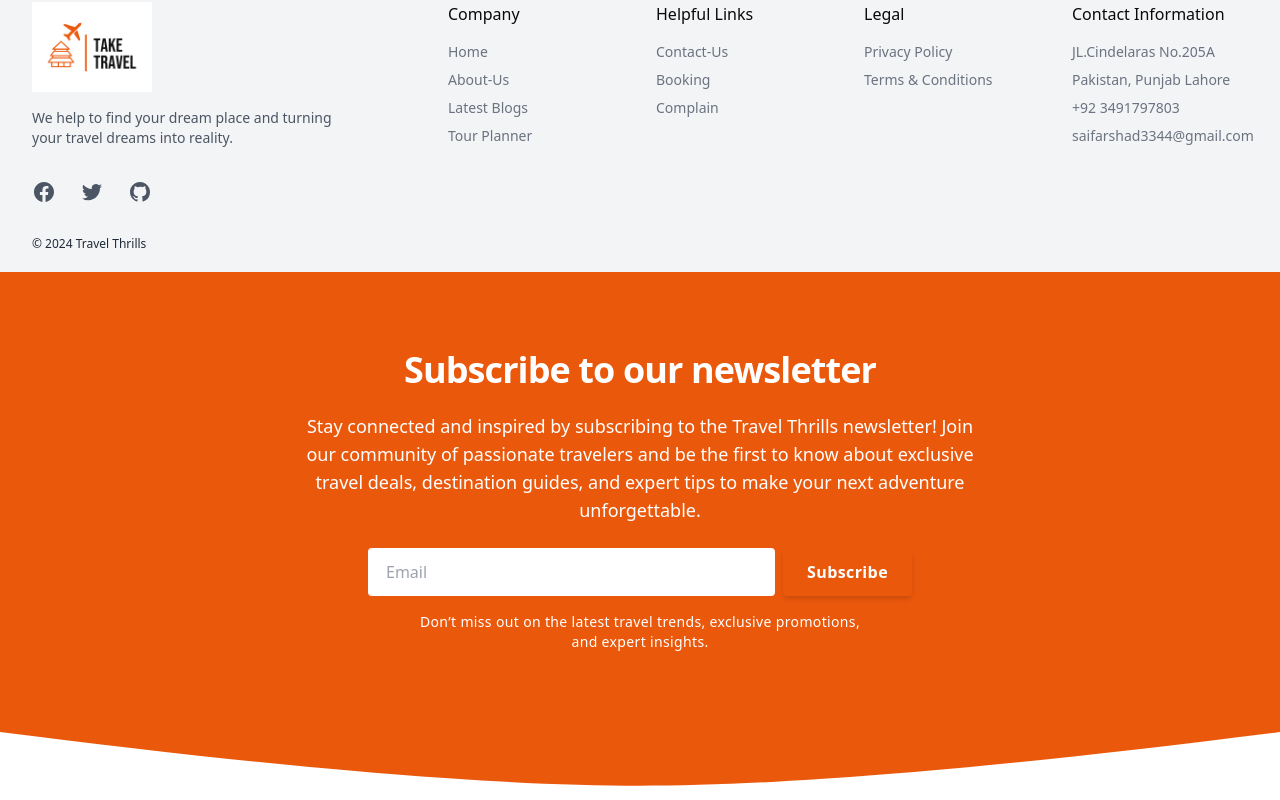
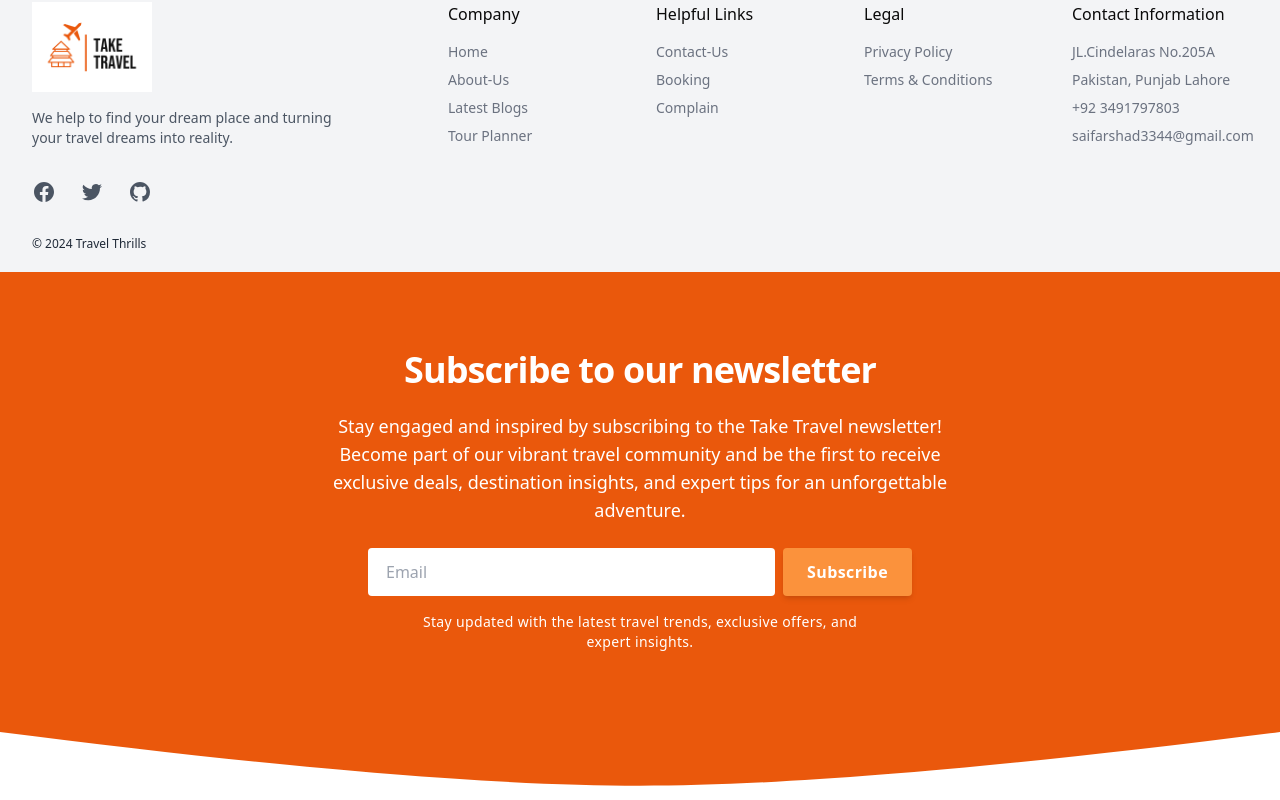
Before and after one commit to BitishaMaharjan/Take_Travel, a Next.js app: page / in a window 1280 px wide. Shown: the part 3129-3929 px from the top of the page. Built offline with nearby package versions, Linux system fonts and the light colour scheme.

Commit message:
feat: edit content

```diff
--- a/src/components/template/home/Home.tsx
+++ b/src/components/template/home/Home.tsx
@@ -4,12 +4,10 @@ import Destinations from './subhome/Destinations'
 import AboutUs from './subhome/AboutUs'
 import BestPlaces from './subhome/BestPlaces'
 import NextTrip from './subhome/NextTrip'
-import LatestBlog from './subhome/LatestBlog'
 
 function Home() {
   return (
   <>
-
 <Intro/>
 <AboutUs/>
 <BestPlaces/>
--- a/src/components/template/home/subhome/NewsLetter.tsx
+++ b/src/components/template/home/subhome/NewsLetter.tsx
@@ -22,16 +22,16 @@ function NewsLetter() {
         Subscribe to our newsletter
       </h2>
       <p className="mb-6 text-base text-white md:text-lg">
-      Stay connected and inspired by subscribing to the Travel Thrills newsletter! Join our community of passionate travelers and be the first to know about exclusive travel deals, destination guides, and expert tips to make your next adventure unforgettable.
+      Stay engaged and inspired by subscribing to the Take Travel newsletter! Become part of our vibrant travel community and be the first to receive exclusive deals, destination insights, and expert tips for an unforgettable adventure.
       </p>
       <form className="flex flex-col items-center w-full mb-4 md:flex-row md:px-16">
         <input placeholder="Email" required type="text" className="flex-grow w-full h-12 px-4 mb-3 text-black transition duration-200 border-2 border-transparent rounded appearance-none md:mr-2 md:mb-0 bg-deep-purple-900 focus:border-teal-accent-700 focus:outline-none focus:shadow-outline" />
-        <button onClick={submitNewsletter} className="inline-flex items-center justify-center w-full h-12 px-6 font-semibold tracking-wide text-white transition duration-200 rounded shadow-md md:w-auto hover:text-deep-purple-900 bg-teal-accent-400 hover:bg-teal-accent-700 focus:shadow-outline focus:outline-none">
+        <button onClick={submitNewsletter} className="inline-flex items-center justify-center w-full h-12 px-6 font-semibold tracking-wide text-white transition duration-200 rounded shadow-md md:w-auto hover:text-deep-purple-900 bg-orange-400 hover:bg-teal-accent-700 focus:shadow-outline focus:outline-none">
           Subscribe
         </button>
       </form>
       <p className="max-w-md mb-10 text-xs tracking-wide text-white sm:text-sm sm:mx-auto md:mb-16">
-      Don’t miss out on the latest travel trends, exclusive promotions, and expert insights.
+      Stay updated with the latest travel trends, exclusive offers, and expert insights.
       </p>
 
     </div>
```
